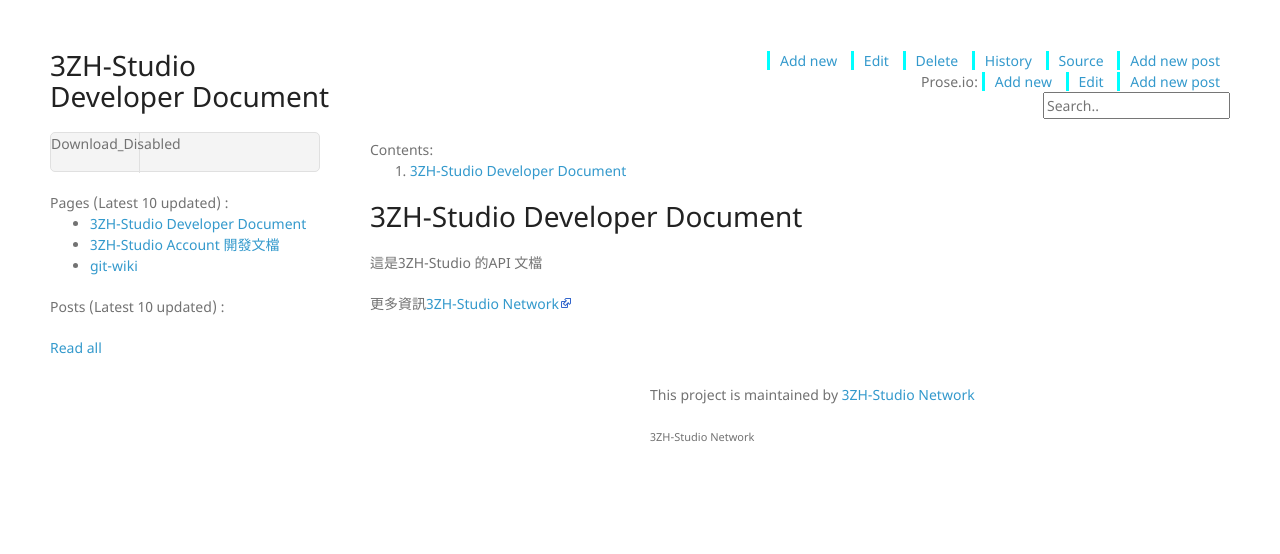
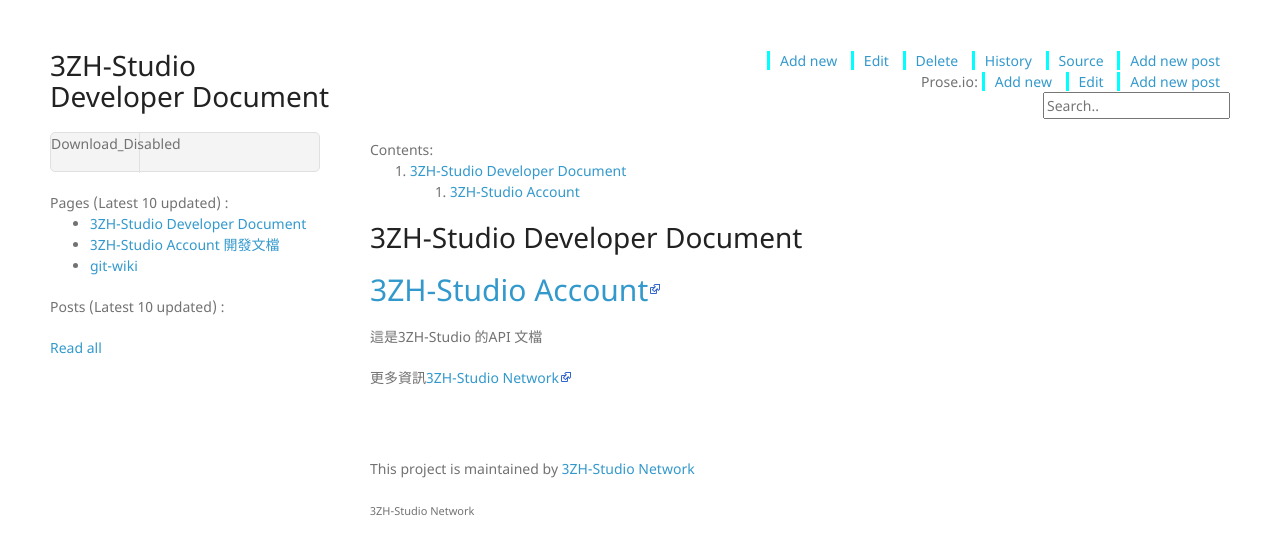
Before and after one commit to 000hen/zhaccount-doc-site, a Jekyll site: the page built from wiki/main_page.md, in a window 1280 px wide. Shown: the top 554 px of the page. Built offline with Jekyll 4.4.1, drawn with Linux system fonts in a browser that asks for light colours; nearby versions of some CDN libraries; our own code applies the rules of GitHub Pages for plain Markdown files.

Commit message:
Update main_page.md

```diff
--- a/wiki/main_page.md
+++ b/wiki/main_page.md
@@ -3,6 +3,8 @@ redirect_from: "/"
 ---
 # 3ZH-Studio Developer Document
 
+## [3ZH-Studio Account](https://doc.3zh-studio.com/account_doc "3ZH-Studio Account")
+
 這是3ZH-Studio 的API 文檔
 
 更多資訊[3ZH-Studio Network](https://www.3zh-studio.com "3ZH-Studio Network")
```
